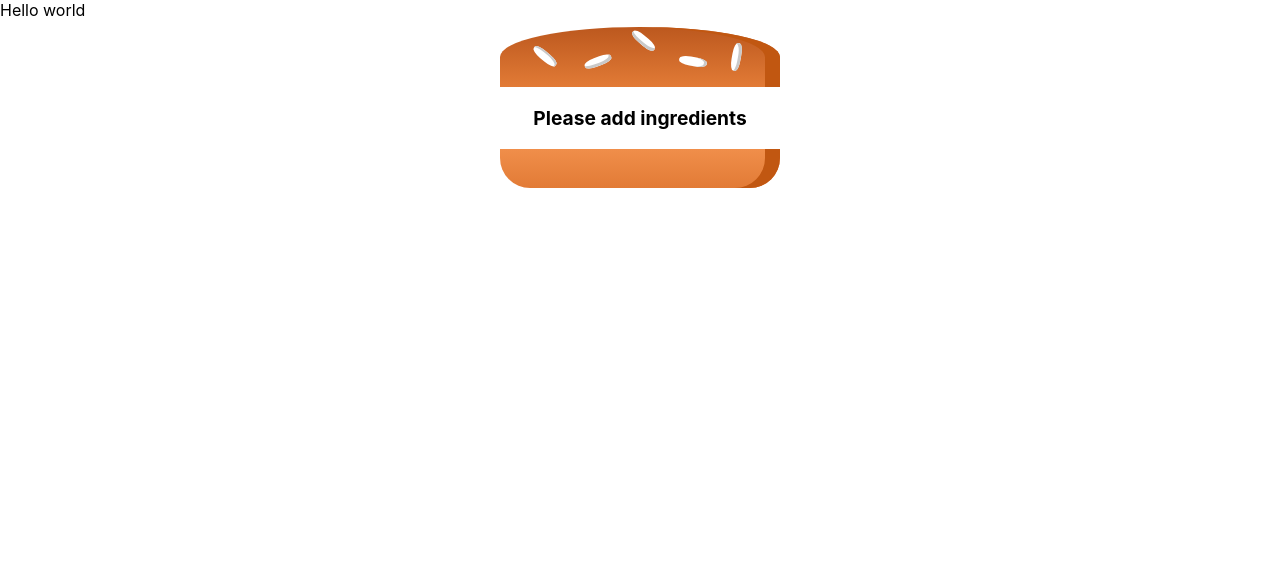
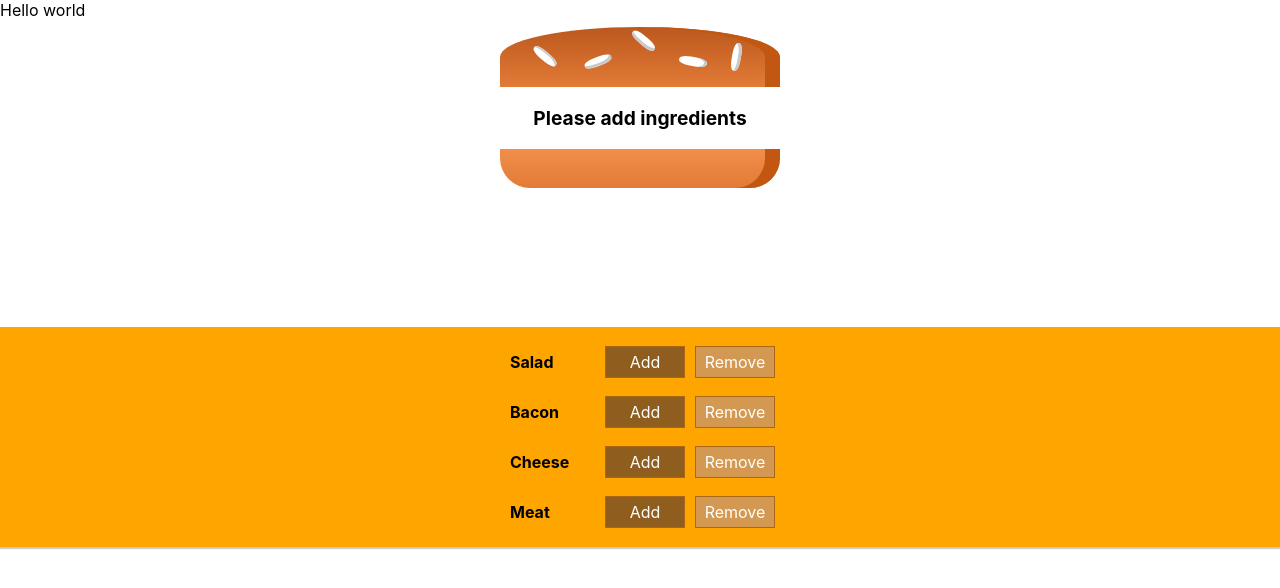
Before and after one commit to pxeona/build-your-burger, a React (Create React App) app: page / in a window 1280 px wide. Shown: the top 588 px of the page. Built offline with nearby package versions, Linux system fonts and the light colour scheme.

Commit message:
Added a panel to add/remove ingredients

```diff
--- a/src/components/Burger/BuildControls/BuildControls.js
+++ b/src/components/Burger/BuildControls/BuildControls.js
@@ -1,9 +1,23 @@
 import React from "react";
 
 import styles from "./BuildControls.module.css";
+import BuildControl from "./BuildControl/BuildControl";
+
+const controls = [
+  { label: "Salad", type: "salad" },
+  { label: "Bacon", type: "bacon" },
+  { label: "Cheese", type: "cheese" },
+  { label: "Meat", type: "meat" },
+];
 
 const buildControls = (props) => {
-  return null;
+  return (
+    <div className={styles.BuildControls}>
+      {controls.map((control) => (
+        <BuildControl key={control.label} label={control.label} />
+      ))}
+    </div>
+  );
 };
 
 export default buildControls;
```
Also changed, not shown: src/components/Burger/BuildControls/BuildControl/BuildControl.js (renamed from src/components/Burger/BuildControl/BuildControl.js), src/components/Burger/BuildControls/BuildControl/BuildControl.module.css (renamed from src/components/Burger/BuildControl/BuildControl.module.css).
